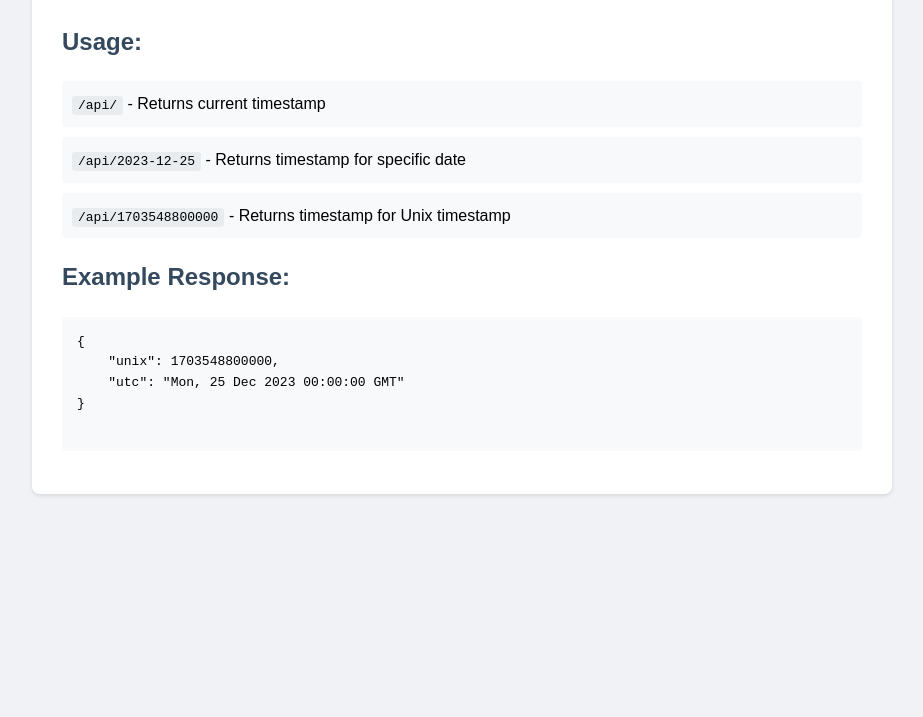
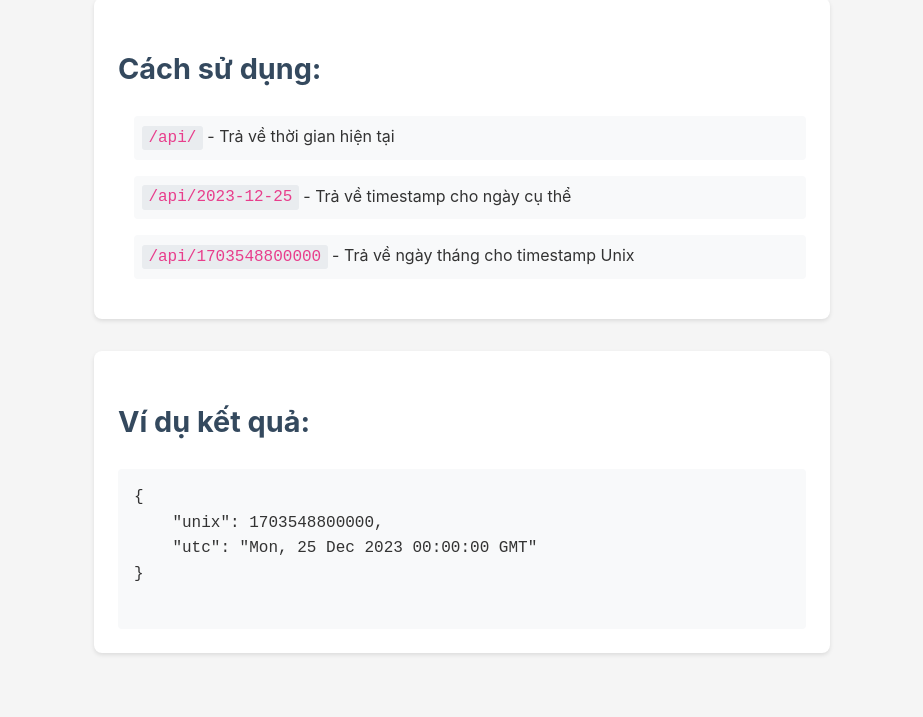
Before and after one commit to Peoz28/stock-price-checker, a website: page index.html in a window 1280 px wide. Shown: the part 130-847 px from the top of the page, without its empty margins (178-1101 px from the left). Before the commit the page ends 800 px from the top, so only its background shows below. Drawn offline with Linux system fonts and the light colour scheme.

Commit message:
Initial commit

```diff
--- a/index.html
+++ b/index.html
@@ -10,15 +10,15 @@
     <div class="container">
         <h1>Timestamp Microservice</h1>
         <div class="usage">
-            <h2>Usage:</h2>
+            <h2>Cách sử dụng:</h2>
             <ul>
-                <li><code>/api/</code> - Returns current timestamp</li>
-                <li><code>/api/2023-12-25</code> - Returns timestamp for specific date</li>
-                <li><code>/api/1703548800000</code> - Returns timestamp for Unix timestamp</li>
+                <li><code>/api/</code> - Trả về thời gian hiện tại</li>
+                <li><code>/api/2023-12-25</code> - Trả về timestamp cho ngày cụ thể</li>
+                <li><code>/api/1703548800000</code> - Trả về ngày tháng cho timestamp Unix</li>
             </ul>
         </div>
         <div class="example">
-            <h2>Example Response:</h2>
+            <h2>Ví dụ kết quả:</h2>
             <pre>
 {
     "unix": 1703548800000,
--- a/styles.css
+++ b/styles.css
@@ -1,56 +1,85 @@
+* {
+    margin: 0;
+    padding: 0;
+    box-sizing: border-box;
+}
+
 body {
-    font-family: Arial, sans-serif;
+    font-family: -apple-system, BlinkMacSystemFont, 'Segoe UI', Roboto, 'Helvetica Neue', Arial, sans-serif;
     line-height: 1.6;
-    margin: 0;
-    padding: 20px;
-    background: #f0f2f5;
+    color: #333;
+    background-color: #f5f5f5;
 }
 
 .container {
     max-width: 800px;
     margin: 0 auto;
-    background: white;
-    padding: 30px;
-    border-radius: 8px;
-    box-shadow: 0 2px 4px rgba(0, 0, 0, 0.1);
+    padding: 2rem;
 }
 
 h1 {
+    text-align: center;
     color: #2c3e50;
-    text-align: center;
-    margin-bottom: 30px;
+    margin-bottom: 2rem;
+    font-size: 2.5rem;
 }
 
 h2 {
     color: #34495e;
-    margin-top: 20px;
+    margin: 1.5rem 0;
+    font-size: 1.8rem;
 }
 
-.usage ul {
-    list-style-type: none;
-    padding: 0;
+.usage, .example {
+    background: white;
+    padding: 1.5rem;
+    border-radius: 8px;
+    box-shadow: 0 2px 4px rgba(0,0,0,0.1);
+    margin-bottom: 2rem;
 }
 
-.usage li {
-    margin: 10px 0;
-    padding: 10px;
+ul {
+    list-style-type: none;
+    padding-left: 1rem;
+}
+
+li {
+    margin: 1rem 0;
+    padding: 0.5rem;
     background: #f8f9fa;
     border-radius: 4px;
 }
 
 code {
     background: #e9ecef;
-    padding: 2px 6px;
+    padding: 0.2rem 0.4rem;
     border-radius: 3px;
-    font-family: monospace;
+    font-family: 'Courier New', Courier, monospace;
+    color: #e83e8c;
 }
 
 pre {
     background: #f8f9fa;
-    padding: 15px;
+    padding: 1rem;
     border-radius: 4px;
     overflow-x: auto;
+    font-family: 'Courier New', Courier, monospace;
     white-space: pre-wrap;
+    word-wrap: break-word;
+}
+
+@media (max-width: 600px) {
+    .container {
+        padding: 1rem;
+    }
+
+    h1 {
+        font-size: 2rem;
+    }
+
+    h2 {
+        font-size: 1.5rem;
+    }
 }
 
 .editor-container, .preview-container {
```
